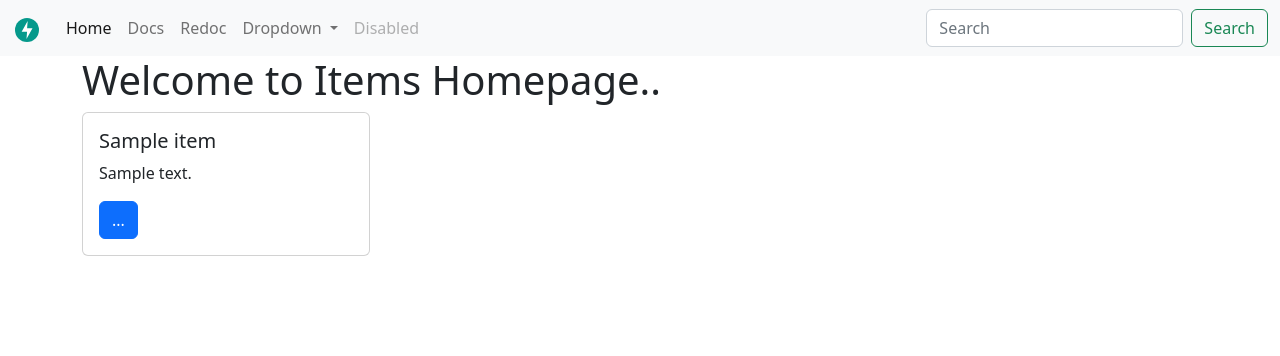
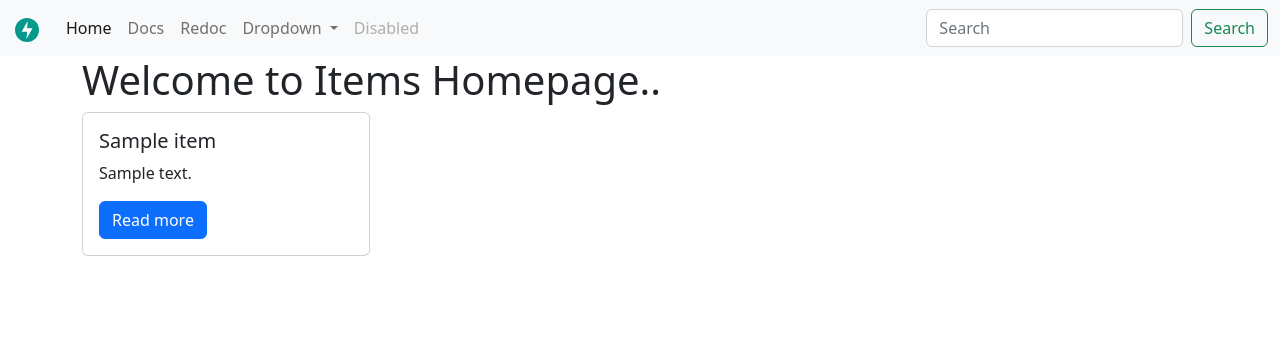
Before and after one commit to shahlep/fastApi-fun-9, a FastAPI app: page / in a window 1280 px wide. Shown: the top 356 px of the page. Run offline with FastAPI, Linux system fonts and the light colour scheme; tables that the repository leaves empty hold one stand-in row (values such as "Sample post").

Commit message:
fastApi fun 163

```diff
--- a/templates/card.html
+++ b/templates/card.html
@@ -2,6 +2,6 @@
   <div class="card-body">
     <h5 class="card-title">{{ card_item.title }}</h5>
     <p class="card-text">{{ card_item.description[:50] }}</p>
-    <a href="" class="btn btn-primary">...</a>
+    <a href="" class="btn btn-primary">Read more</a>
   </div>
 </div>
```
